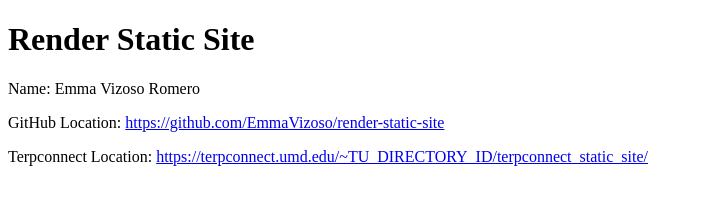
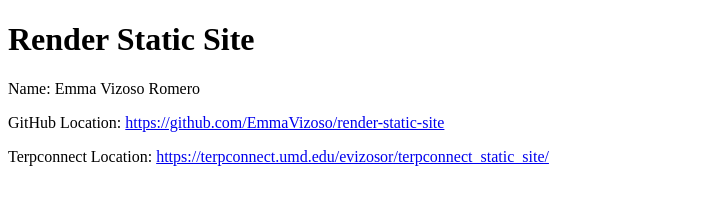
Before and after one commit to EmmaVizoso/terpconnect_static_site, a plain HTML site: page index.html in a window 1280 px wide. Shown: the whole page, without its empty margins (0-703 px from the left). Drawn offline with Linux system fonts and the light colour scheme.

Commit message:
update website files

```diff
--- a/index.html
+++ b/index.html
@@ -13,7 +13,7 @@
     <main>
         <p>Name: Emma Vizoso Romero</p>
         <p>GitHub Location: <a href="https://github.com/EmmaVizoso/render-static-site">https://github.com/EmmaVizoso/render-static-site</a></p>
-        <p>Terpconnect Location: <a href="https://terpconnect.umd.edu/evizosor/terpconnect_static_site/">https://terpconnect.umd.edu/~TU_DIRECTORY_ID/terpconnect_static_site/</a></p>
+        <p>Terpconnect Location: <a href="https://terpconnect.umd.edu/evizosor/terpconnect_static_site/">https://terpconnect.umd.edu/evizosor/terpconnect_static_site/</a></p>
     </main>
 
 </body>
```
Also changed, not shown: 1 other file.
